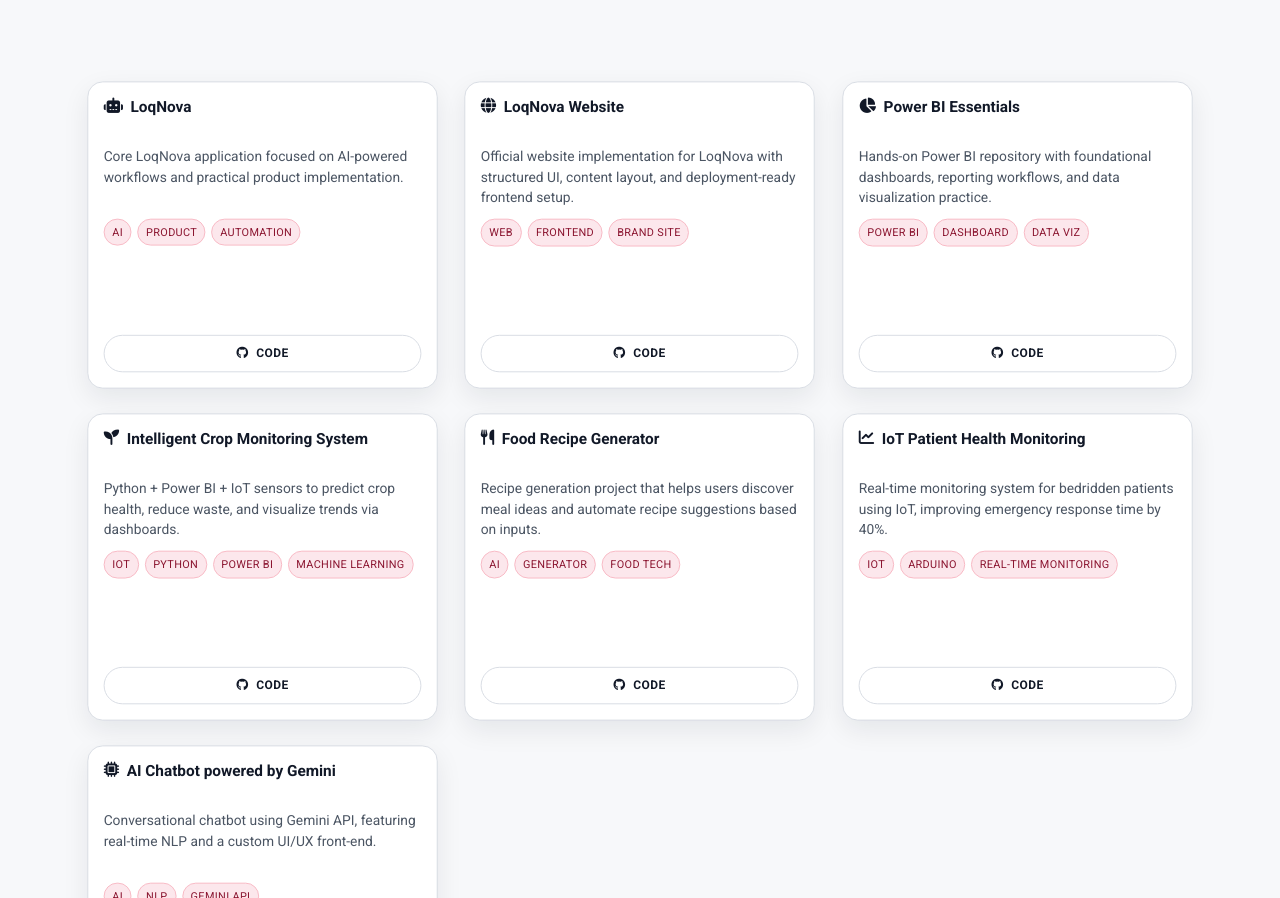
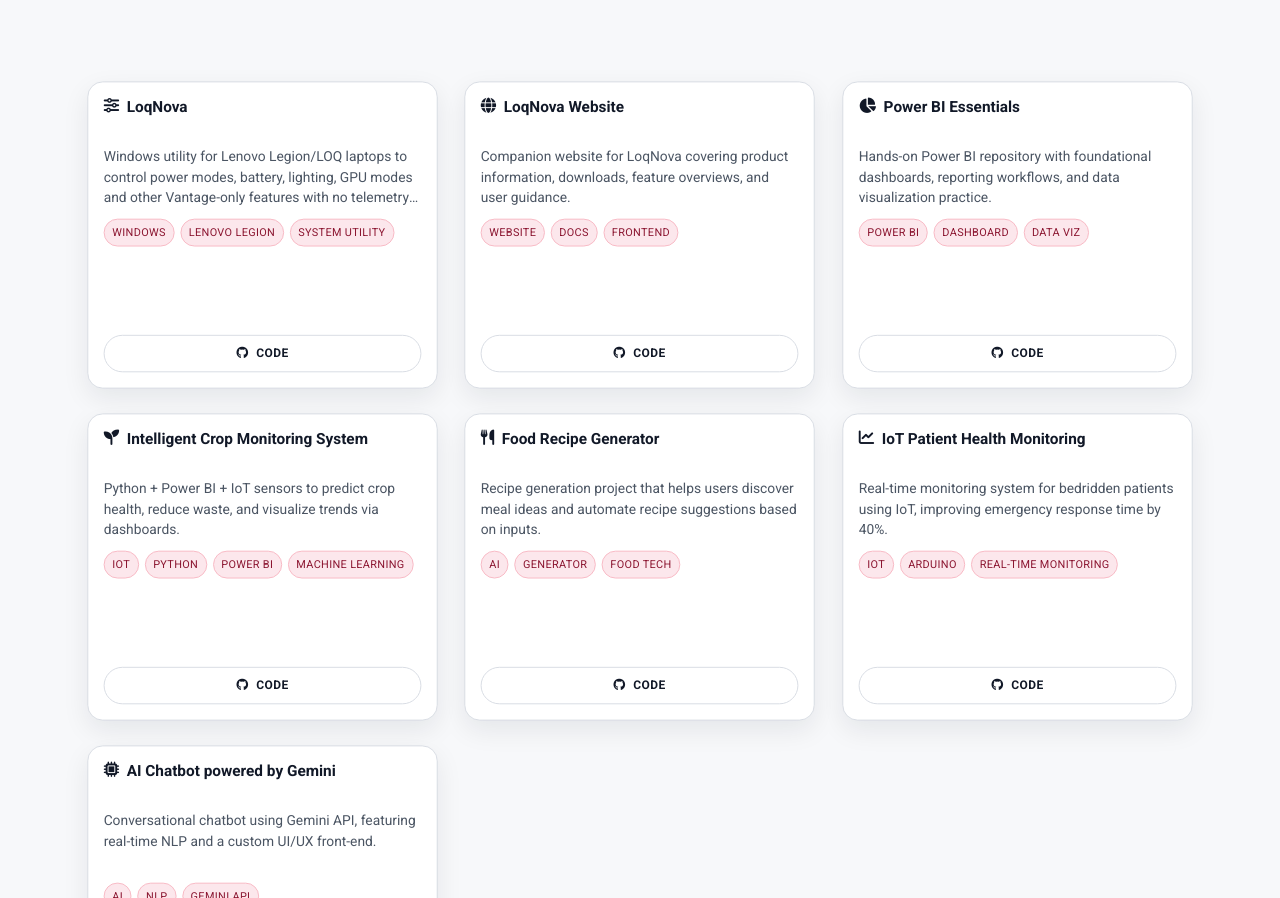
Before and after one commit to earnest-s/Earnest-Portfolio-New, a React (Vite) app: page / in a window 1280 px wide. Shown: the part 5704-6602 px from the top of the page. Built offline with nearby package versions, Linux system fonts and the light colour scheme.

Commit message:
ui-changes

```diff
--- a/src/data/portfolio.ts
+++ b/src/data/portfolio.ts
@@ -107,18 +107,18 @@
   {
     id: 'loqnova-core',
     title: 'LoqNova',
-    description: 'Core LoqNova application focused on AI-powered workflows and practical product implementation.',
-    icon: 'fa-robot',
+    description: 'Windows utility for Lenovo Legion/LOQ laptops to control power modes, battery, lighting, GPU modes and other Vantage-only features with no telemetry and no background services.',
+    icon: 'fa-sliders',
     githubLink: 'https://github.com/earnest-s/LoqNova.git',
-    tags: ['AI', 'Product', 'Automation'],
+    tags: ['Windows', 'Lenovo Legion', 'System Utility'],
   },
   {
     id: 'loqnova-website',
     title: 'LoqNova Website',
-    description: 'Official website implementation for LoqNova with structured UI, content layout, and deployment-ready frontend setup.',
+    description: 'Companion website for LoqNova covering product information, downloads, feature overviews, and user guidance.',
     icon: 'fa-globe',
     githubLink: 'https://github.com/earnest-s/LOQ_NOVA_WEBSITE.git',
-    tags: ['Web', 'Frontend', 'Brand Site'],
+    tags: ['Website', 'Docs', 'Frontend'],
   },
   {
     id: 'power-bi-essentials',
--- a/src/styles/projects.css
+++ b/src/styles/projects.css
@@ -1,6 +1,7 @@
 .projects-template-grid {
   display: grid;
   grid-template-columns: repeat(3, minmax(0, 1fr));
+  grid-auto-rows: 1fr;
   gap: 12px;
   align-items: stretch;
 }
```
